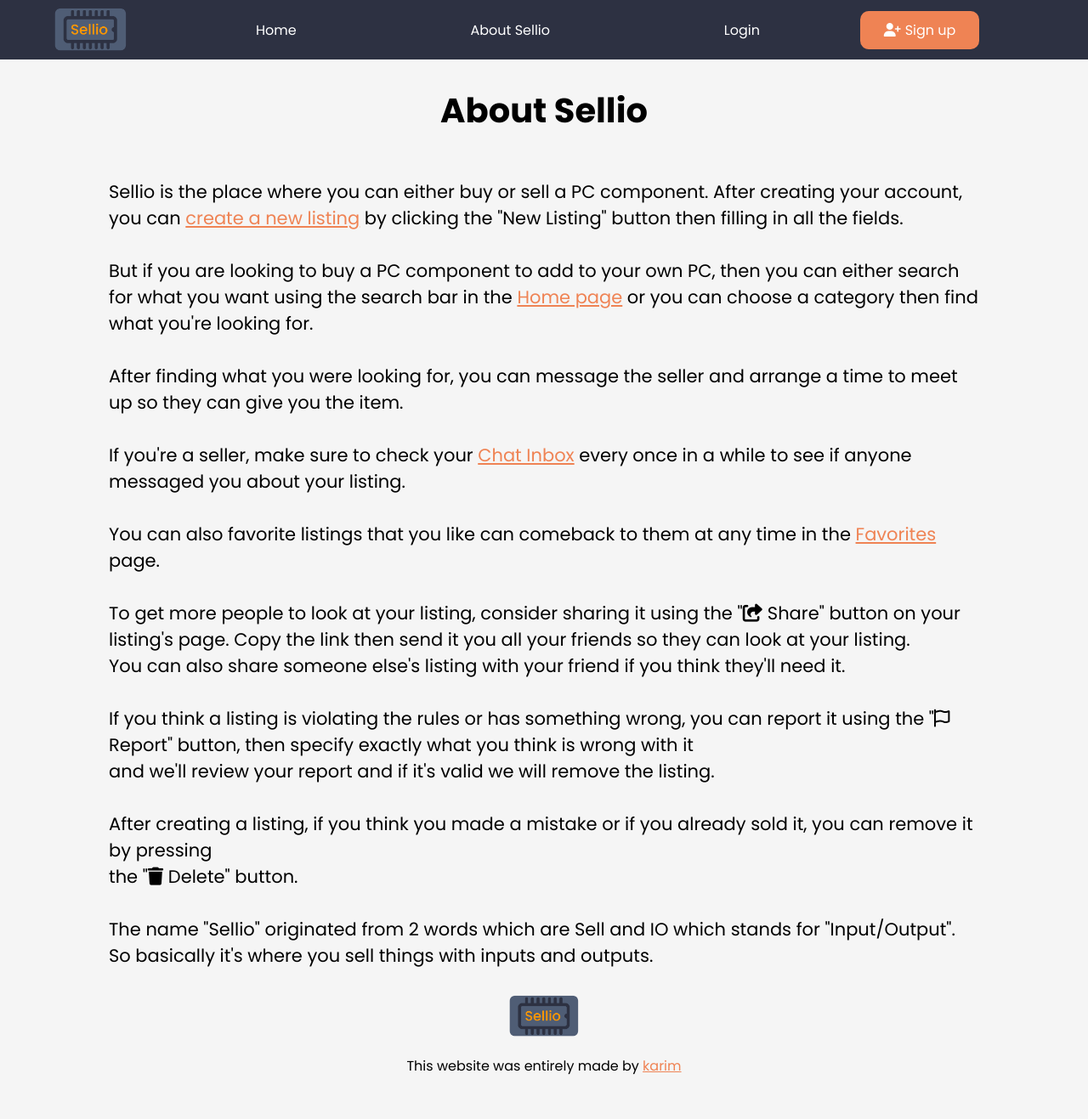
After one commit to notkar1m/Sellio, a Flask app: page /about in a window 1280 px wide. The commit adds this page. Shown: the whole page at 85% size. Run offline with Flask 2, Linux system fonts and the light colour scheme; some libraries are stand-ins or nearby versions.

Commit message:
about page

```diff
--- a/db/listings.json
+++ b/db/listings.json
@@ -55,5 +55,19 @@
         "owner": "karim",
         "category": "CPU",
         "date": "2021/10/22/11:05PM"
+    },
+    "G8EZ2DKbdB5EMrkad6shYE": {
+        "title": "chair",
+        "description": "chair",
+        "condition": "new",
+        "price": "8",
+        "currency": "EGP",
+        "id": "G8EZ2DKbdB5EMrkad6shYE",
+        "imageType": [
+            "jpg"
+        ],
+        "owner": "karim",
+        "category": "Accessories",
+        "date": "2021/10/23/8:42PM"
     }
 }
--- a/db/reports.json
+++ b/db/reports.json
@@ -19,5 +19,8 @@
             "from": "karim"
         }
     ],
-    "Axn3Rsw62ds6a7TottPVo4": []
+    "Axn3Rsw62ds6a7TottPVo4": [],
+    "TDNKVYWz7QM3qYAQY9u77R": [],
+    "7yabJXRrNhh6Jts95vxGya": [],
+    "G8EZ2DKbdB5EMrkad6shYE": []
 }
--- a/db/users.json
+++ b/db/users.json
@@ -5,7 +5,8 @@
         "listings": [
             "9Gud7nUK6wX8g4J9kYcoJ9",
             "V3zLwJhgCQqDbFXVTvpiKn",
-            "Axn3Rsw62ds6a7TottPVo4"
+            "Axn3Rsw62ds6a7TottPVo4",
+            "G8EZ2DKbdB5EMrkad6shYE"
         ],
         "favs": [
             "4NcvqUkohATFnouwmVvkuj"
--- a/main.py
+++ b/main.py
@@ -7,6 +7,7 @@ import random
 import requests
 from shortuuid import uuid
 import os
+import shutil
 from countryinfo import CountryInfo
 app = Flask(__name__)
 
@@ -172,7 +173,16 @@ def new_listing():
         flash("Please login first.", category="error")
         return redirect("/")
 
-    return render_template("create.html", logged=True, username=cookie_name, pw=cookie_pw, r=random.randint(0, 10000))
+    if request.headers.getlist("X-Forwarded-For"):
+        ip = request.headers.getlist("X-Forwarded-For")[0]
+    else:
+        ip = request.remote_addr
+    if ip == "127.0.0.1" :
+        ip = "45.240.198.19"
+
+    country = requests.get("http://ip-api.com/json/" + ip).json()["country"]
+    currency = CountryInfo(country).currencies()[0]
+    return render_template("create.html", logged=True, currency=currency,username=cookie_name, pw=cookie_pw, r=random.randint(0, 10000))
 
 
 @app.route('/add-listing', methods=['post'])
@@ -359,8 +369,8 @@ def removeListing(id):
     if id not in listings.keys():
         return jsonify({"res":"listing not found"})
 
-    for i in range(len(listings[id]["imageType"])):
-        os.remove("/listing_images/" + id + listings[id]["imageType"][i])
+    for _ in range(len(listings[id]["imageType"])):
+        shutil.rmtree("./static/listing_images/" + id )
     user_data[username]["listings"].remove(id)
     del listings[id]
     for user in user_data:
@@ -474,6 +484,21 @@ def send_report():
 
 
 
+@app.route('/about')
+def about():
+    cookie_name = request.cookies.get('name')
+    cookie_pw = request.cookies.get('pw')
+    if cookie_name and cookie_pw:
+        try:
+            if user_data[cookie_name]['pw'] == hasher(cookie_pw):
+                return render_template("about.html", logged=True, username=cookie_name, pw=cookie_pw, r=random.randint(0, 10000))
+            else:
+                return render_template("about.html",  logged=False, r=random.randint(0, 10000))
+        except KeyError:
+            return render_template("about.html",   logged=False, r=random.randint(0, 10000))
+    else:
+        return render_template("about.html",  logged=False, r=random.randint(0, 10000))
+
 
 
 @app.route('/flash=<flashMessage>_url=<url>')
--- a/static/css/base.css
+++ b/static/css/base.css
@@ -4,6 +4,9 @@
 	transition: 0.2s;
 }
 
+*::selection{
+	background-color: #acd7fbaf
+}
 body {
 	background-color: #f5f5f5;
 	font-family: 'Poppins', sans-serif;
--- a/static/css/index.css
+++ b/static/css/index.css
@@ -473,7 +473,8 @@ font-size: 38px;
     left: 50%;
     transform: translate(-50%, -50%);
     z-index: 1000000000;
-    width: 90%;
+    /* width: 90%; */
+    width: 370px;
     border-radius: 21px;
     transition: 0s !important;
     text-align: center;
@@ -490,6 +491,15 @@ font-size: 38px;
     font-size: 24px;
 }
 
+#mobile-nav #logo {
+	width: 85px !important;
+	margin: 0 0 0 0 !important;
+    margin-left: auto !important;
+    margin-right: auto !important;
+    margin-bottom: 90px !important;
+
+    cursor: pointer !important;
+}
 
 #mobile-nav .new-listing-btn {
 	    position: relative;
@@ -609,7 +619,7 @@ font-size: 38px;
 	}
 
 	#latest-listings-hr {
-		margin-top: 972px;
+		margin-top: 1104px;
 
 	}
 }
--- a/static/js/create.js
+++ b/static/js/create.js
@@ -101,10 +101,10 @@ $(() => {
         }
 
 
-        if(parseInt(price) < 5 || parseInt(price) > 100000){
+        if(parseInt(price) < 1 || parseInt(price) > 100000){
              iziToast.error({
               title: 'Error',
-              message: 'Min price is $5 and the max is $100,000'
+              message: `Min price is ${currency} 1 and the max is ${currency} 100,000`
           });
             return
         }
@@ -130,7 +130,7 @@ $(() => {
         }).then((response) => {
             return response.text()
         }).then((id) =>{
-		window.location.href ="/flash=Item%20Published!_url=listingSLASH" + id
+		window.location.href ="/flash=Item Published!_url=listingSLASH" + id
         })
 
     }
--- /dev/null
+++ b/templates/about.html
@@ -0,0 +1,111 @@
+{% extends "base.html"%}
+
+{%block head%}
+<link rel="stylesheet" href="static/css/index.css">
+<script src="static/js/index.js"></script>
+{%endblock%}
+
+{%block page%} About {%endblock%}
+
+{%block navbar%}
+ {%if not logged%}
+           <!-- <img src="/static/logo.png" id="logo"> -->
+      <img src="/static/logo.png" onclick="window.location.pathname = '/'" id="logo">
+          <a href="/" class="navbar-links">Home</a>
+          <a href="/about" class="navbar-links">About Sellio</a>
+
+          <a onclick="ShowLogin()"class="navbar-links">Login</a>
+          <div class="new-listing-btn" onclick="ShowAuth()"><i class="fas fa-user-plus"></i><span>Sign up</span></div>
+          {%else%}
+<img src="/static/logo.png" onclick="window.location.pathname = '/'" id="logo">
+ <a href="/" class="navbar-links">Home</a>
+       <!-- <img src="/static/logo.png" id="logo"> -->
+      <a href="/chats" class="navbar-links">Chats</a>
+      <a href="/favorites" class="navbar-links">Favorites</a>
+      <div class="new-listing-btn" onclick="window.location.href = '/new-listing'"><i class="fas fa-plus-circle"></i><span>New Listing</span></div>
+      <!-- <img onclick="$('#user-opts').toggle()"id="pfp" src="https://api-private.atlassian.com/users/aa7543e682dff486562017fe2fedc6c0/avatar">  -->
+                   <img  onclick="$('#user-opts').toggle()" id="pfp" src="/static/pfps/{{username}}.jpg?r={{r}}" onerror="if (this.src != 'https://api-private.atlassian.com/users/aa7543e682dff486562017fe2fedc6c0/avatar') this.src = 'https://api-private.atlassian.com/users/aa7543e682dff486562017fe2fedc6c0/avatar';">
+      <div id="user-opts" style="display:none">
+        <h3 id="user-name">Logged as {{username}}</h3>
+        <div class="options" onclick="window.location.href = '/user/{{username}}'"><i class="fas fa-user-circle"></i> Profile</div>
+        <div class="options"><i class="fas fa-info-circle"></i><span style="margin-left: 30px;"> About Sellio </span></div>
+        <div class="options"  onclick="window.location.href = '/logout'"><i class="fas fa-sign-out-alt"></i> <span style="color: #FF6868;">Log out</span></div>
+      </div>
+  <i class="fas fa-bars" style="display: none;" onclick="BringUpMobileNavBar()"></i>
+      {%endif%}
+      {%endblock%}
+      {%block content%}
+
+      <style>
+        h2{
+          margin-top: 30px;
+          font-size: 40px;
+        }
+        p {
+          font-size: 21px;
+          margin: auto;
+          width: 80%;
+        }
+
+        a {
+          color: #ef8354;
+        }
+      </style>
+
+
+
+      <center><h2>About Sellio</h2></center>
+      <br>
+      <br>
+
+      <p>
+        Sellio is the place where you can either buy or sell a PC component. After creating your account, you can <a href="/new-listing">create a new listing</a>
+         by clicking the "New Listing" button then filling in all the fields.
+        <br>
+        <br>
+        But if you are looking to buy a PC component to add to your own PC, then you can either search for what you want
+        using the search bar in the <a href="/">Home page</a> or you can choose a category then find what you're looking for.
+        <br>
+        <br>
+        After finding what you were looking for, you can message the seller and arrange a time to meet up so they can give you the item.
+        <br>
+        <br>
+        If you're a seller, make sure to check your <a href="/chats">Chat Inbox</a> every once in a while to see if anyone messaged you about your listing.
+        <br>
+        <br>
+        You can also favorite listings that you like  can comeback to them at any time in the <a href="/favorites">Favorites</a> page.
+        <br>
+        <br>
+        To get more people to look at your listing, consider sharing it using the "<i class="fas fa-share-square"></i> Share" button on your listing's page. Copy the link then send it you all your friends so they can look at your listing.
+        <br>
+        You can also share someone else's listing with your friend if you think they'll need it.
+        <br>
+        <br>
+        If you think a listing is violating the rules or has something wrong, you can report it using the "<i class="far fa-flag"></i> Report" button, then specify exactly what you think is wrong with it
+        <br>
+        and we'll review your report and if it's valid we will remove the listing.
+        <br>
+        <br>
+        After creating a listing, if you think you made a mistake or if you already sold it, you can remove it by pressing
+        <br>
+        the "<i class="fas fa-trash"></i> Delete" button.
+        <br>
+        <br>
+        The name "Sellio" originated from 2 words which are Sell and IO which stands for "Input/Output". So basically it's where you sell
+        things with inputs and outputs.
+
+        <br>
+        <br>
+        <center><img src="/static/logo.png" style="height:50px;margin-bottom:14px"></center>
+        <center>This website was entirely made by <a href="https://github.com/karimk123" target="_blank">karim</a></center>
+        <br>
+        <br>
+      </p>
+
+
+
+
+
+
+
+      {%endblock%}
```
Also changed, not shown: static/css/listing.css (+8 -0 lines), static/css/profile.css (+8 -0 lines), templates/chats.html (+11 -11 lines), templates/create.html (+15 -10 lines), templates/favorites.html (+9 -9 lines), templates/index.html (+6 -2 lines), templates/listing.html (+15 -14 lines), templates/profile.html (+14 -13 lines), 1 other file.
